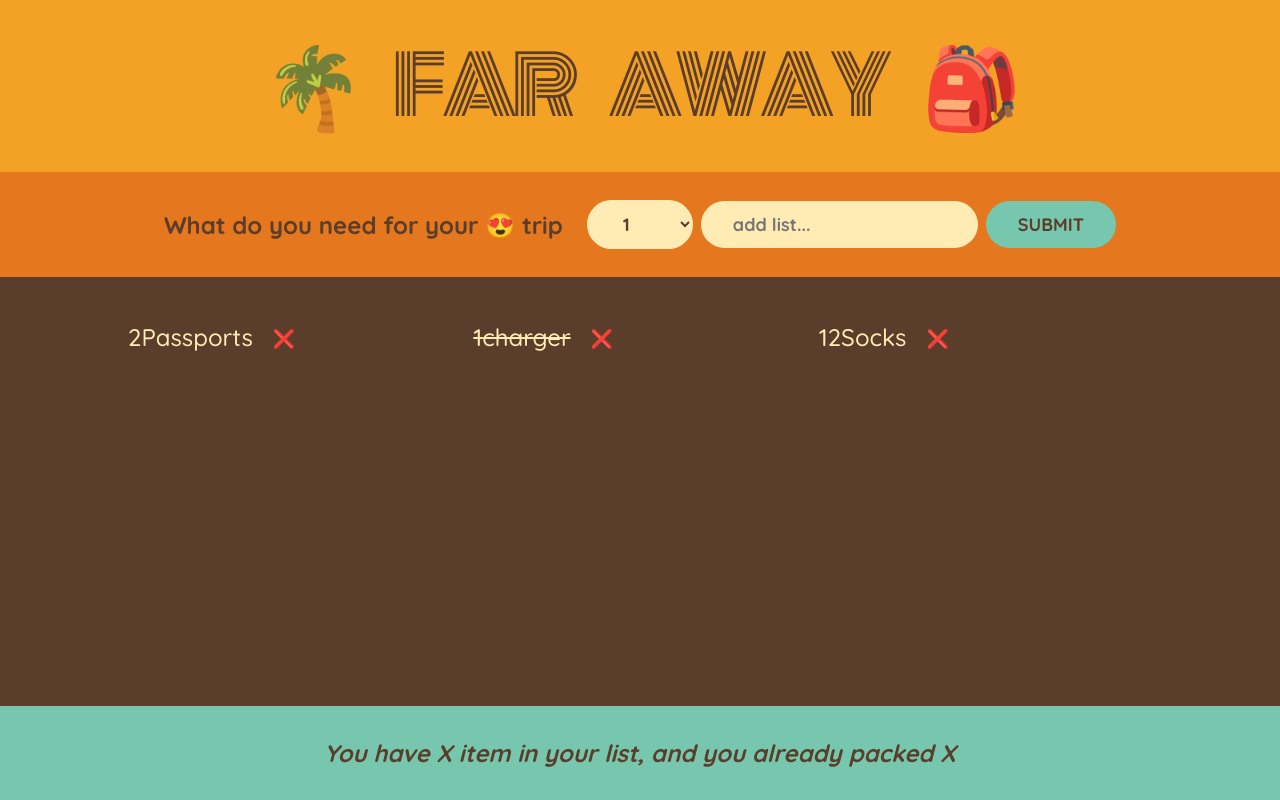
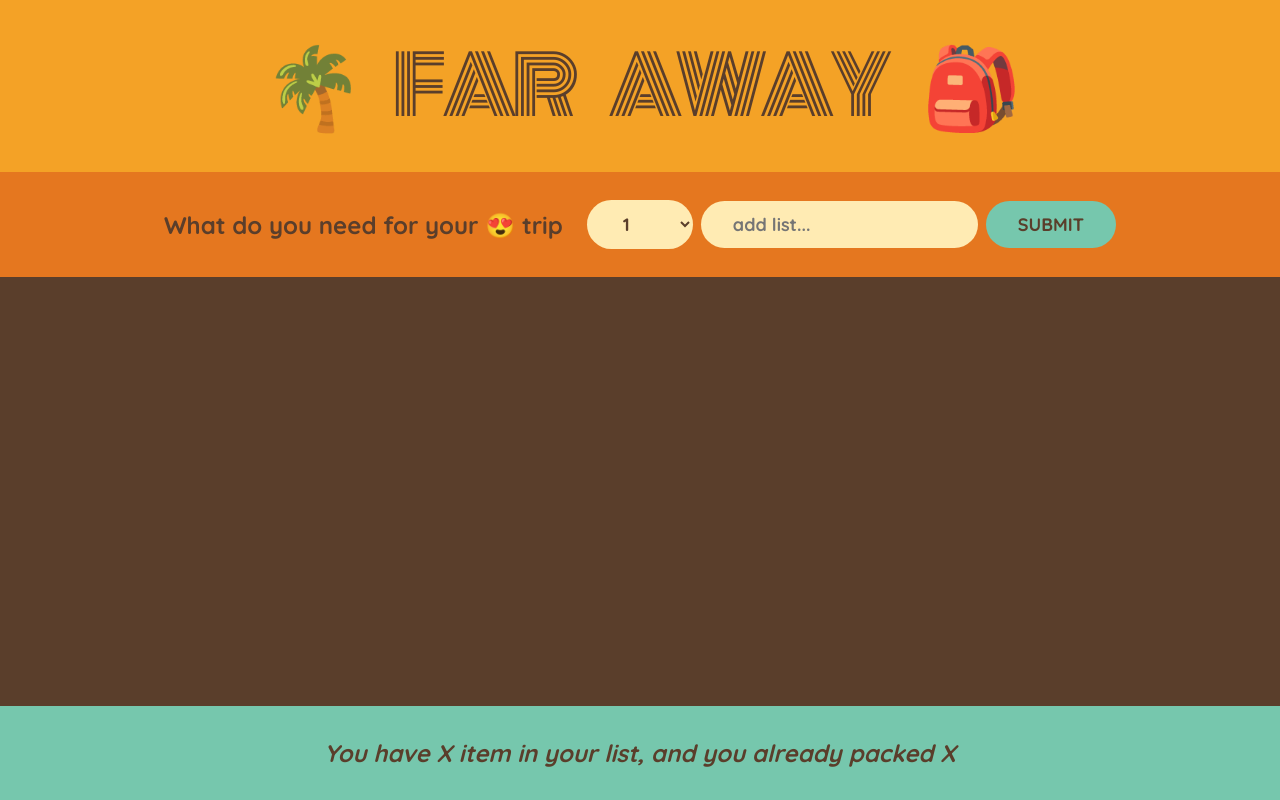
Before and after one commit to Jegan-kanthasamy/Travel-list-React, a React (Create React App) app: page / in a window 1280 px wide. Built offline with nearby package versions, Linux system fonts and the light colour scheme.

Commit message:
add item  add functionality and remove item functionality

```diff
--- a/src/App.js
+++ b/src/App.js
@@ -1,31 +1,52 @@
 import { useState } from "react";
-const initialItems = [
-  { id: 1, description: "Passports", quantity: 2, packed: false },
-  { id: 3, description: "charger", quantity: 1, packed: true },
-  { id: 2, description: "Socks", quantity: 12, packed: false },
-];
+
+// main function
+
 export default function App() {
+  // This state store the newItem data
+
+  const [addItem, setAddItem] = useState([]);
+
+  // This function is used to get data from previous list using spread operator and get the new items add to an new array
+
+  function addNewItem(items) {
+    setAddItem([...addItem, items]);
+  }
+
+  function deleteItem(id) {
+    setAddItem((removeItem) => removeItem.filter((item) => item.id !== id));
+  }
+
   return (
     <div className="app">
       <Logo />
-      <Form />
-      <PackingList />
+      <Form newItem={addNewItem} />
+      <PackingList addItem={addItem} onDeleteItem={deleteItem} />
       <Stats />
     </div>
   );
 }
 
+// Logo function (only logo no functionality)
+
 function Logo() {
   return <h1>🌴 Far Away 🎒</h1>;
 }
 
-function Form() {
+// Form function (which has two states it allow us to get item  from the form and
+// get the amount of quantity )
+
+function Form({ newItem }) {
   const [description, setDescription] = useState("");
 
   const [quantity, setQuantity] = useState(1);
 
+  // This function prevent the default functionality of a form
+
   function handleSubmit(e) {
     e.preventDefault();
+
+    //  creating a condition to create new object
 
     if (!description) return;
 
@@ -35,6 +56,11 @@ function Form() {
       packed: false,
       id: Math.floor(Math.random() * (101 - 1) + 1),
     };
+
+    newItem(newList);
+
+    // Updating the input box and quantity to starting stage
+
     setDescription("");
     setQuantity(1);
   }
@@ -44,15 +70,19 @@ function Form() {
       <h3>What do you need for your 😍 trip </h3>
 
       <select
-        value={quantity}
-        onChange={(e) => setQuantity(Number(e.target.value))}
+        value={quantity} // Setting the default to state
+        onChange={(e) => setQuantity(Number(e.target.value))} // setting state to get value from input to react while  change
       >
+        {/* Array.form() is used to create an array of 20 nums and it is stored in option element */}
+
         {Array.from({ length: 20 }, (_, i) => i + 1).map((num) => (
           <option type={num} key={num}>
             {num}
           </option>
         ))}
       </select>
+
+      {/* Getting the data from input box */}
 
       <input
         type="text"
@@ -65,29 +95,37 @@ function Form() {
     </form>
   );
 }
-function PackingList() {
+
+// PackingList (it shows the items quantity , checkbox and remove item icon )
+
+function PackingList({ addItem, onDeleteItem }) {
   return (
     <div className="list">
       <ul>
-        {initialItems.map((items) => (
-          <Item item={items} key={items.id} />
+        {addItem.map((items) => (
+          <Item item={items} onDeleteItem={onDeleteItem} key={items.id} />
         ))}
       </ul>
     </div>
   );
 }
 
-function Item({ item }) {
+// item function (it  is used to be as child comp. of PackingList function to create elements)
+
+function Item({ item, onDeleteItem }) {
   return (
     <li>
       <span style={item.packed ? { textDecoration: "line-through" } : null}>
         {item.quantity}
         {item.description}
       </span>
-      <button>❌</button>
+      <button onClick={() => onDeleteItem(item.id)}>❌</button>
     </li>
   );
 }
+
+// Stats function ( it will show how many % of items are packed)
+
 function Stats() {
   return (
     <footer className="stats">
```
